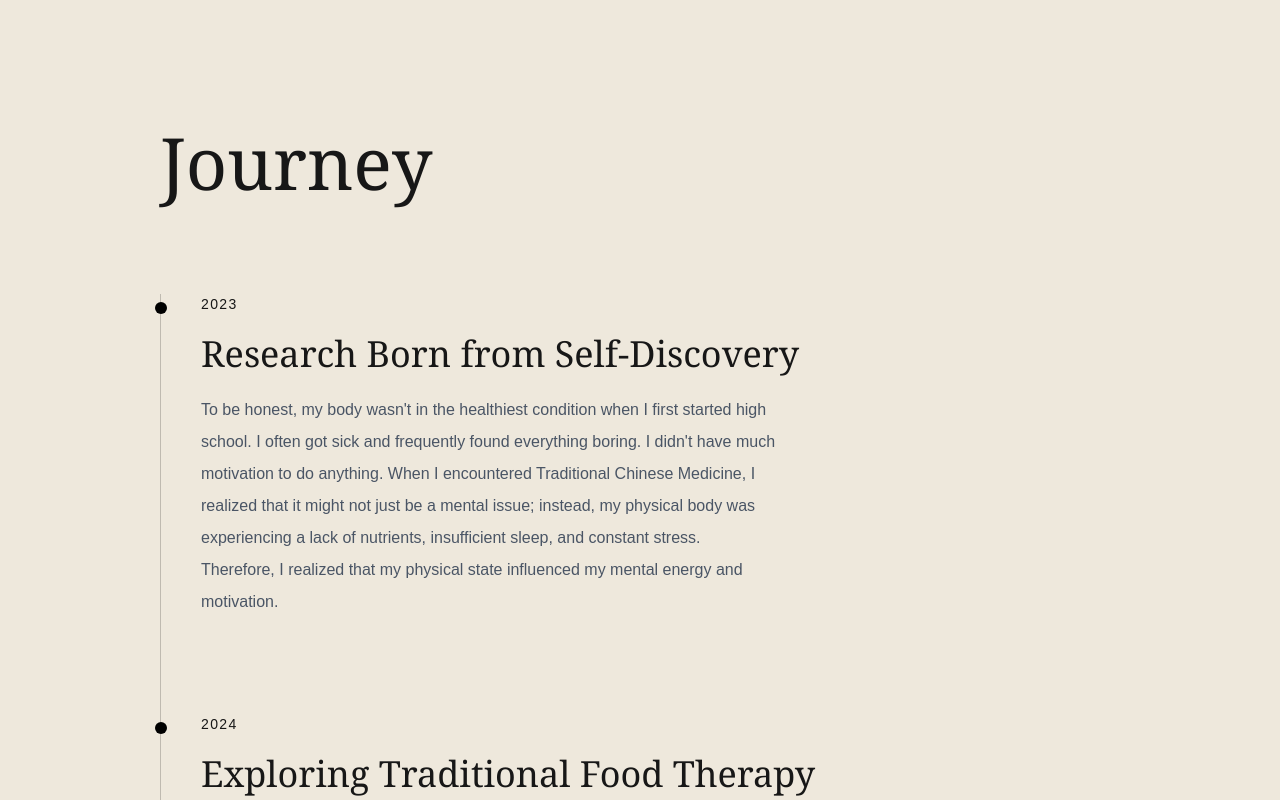
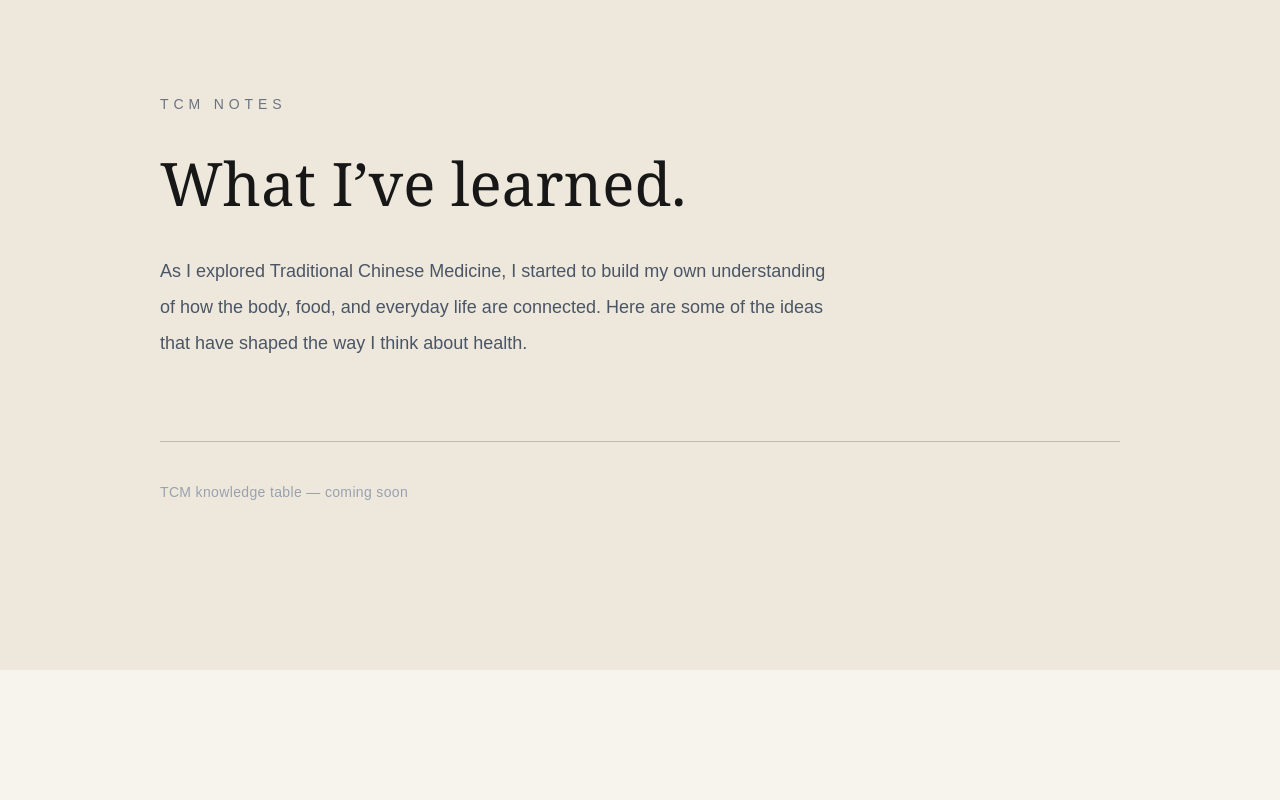
Before and after one commit to Sophie77227/Sophie-s-TCM-research-website, a Next.js app: page / in a window 1280 px wide. Shown: the part 2280-3080 px from the top of the page. Built offline with nearby package versions, Linux system fonts and the light colour scheme.

Commit message:
update journey section

```diff
--- a/components/Journey.tsx
+++ b/components/Journey.tsx
@@ -1,104 +1,32 @@
-"use client";
-
-import { motion } from "framer-motion";
-
-const journey = [
-  {
-    year: "2023",
-    title: "Research Born from Self-Discovery",
-    text: "To be honest, my body wasn't in the healthiest condition when I first started high school. I often got sick and frequently found everything boring. I didn't have much motivation to do anything. When I encountered Traditional Chinese Medicine, I realized that it might not just be a mental issue; instead, my physical body was experiencing a lack of nutrients, insufficient sleep, and constant stress. Therefore, I realized that my physical state influenced my mental energy and motivation.",
-  },
-
-  {
-    year: "2024",
-    title: "Exploring Traditional Food Therapy",
-    text: "I started baking when I was very young. I often used it as a stress-reducing activity. After I got to know more about TCM, I tried to integrate ingredients that are beneficial to our body and spirit with baking. I created many recipes which reimagined some modern desserts, such as Basque and Tiramisu, to make them more than just an indulgence. That way, I did my best to promote healthy lifestyles in my own way.",
-  },
-
-  {
-    year: "2025",
-    title: "Bridging Science and Traditional Wisdom",
-    text: "I began exploring how traditional health perspectives could be examined through modern scientific approaches, combining my interests in biology, research, and Traditional Chinese Medicine.",
-  },
-
-  {
-    year: "2026",
-    title: "Expanding Influence and Spreading Knowledge",
-    text: "This year, I began building platforms to translate complex health concepts into accessible knowledge. I developed an AI assistant embedded in this website that offers wellness perspectives through TCM, and created educational posts exploring anxiety, stress, and traditional approaches to emotional balance.",
-  },
-];
-
 export default function Journey() {
   return (
     <section
       id="journey"
-      className="bg-[#eee8dc] py-40"
+      className="bg-[#eee8dc] py-32"
     >
       <div className="max-w-5xl mx-auto px-8">
 
-        <h2 className="font-serif text-7xl mb-24">
-          Journey
+        <p className="text-sm tracking-[0.35em] text-gray-500 mb-8">
+          TCM NOTES
+        </p>
+
+        <h2 className="font-serif text-5xl md:text-6xl leading-tight mb-8">
+          What I’ve learned.
         </h2>
 
-        <div className="border-l border-black/20">
+        <p className="text-gray-600 leading-loose text-lg max-w-2xl mb-20">
+          As I explored Traditional Chinese Medicine, I started to
+          build my own understanding of how the body, food, and
+          everyday life are connected. Here are some of the ideas
+          that have shaped the way I think about health.
+        </p>
 
-          {journey.map((item) => (
-            <motion.div
-              key={item.year}
-              initial={{
-                opacity: 0,
-                x: -30,
-              }}
-              whileInView={{
-                opacity: 1,
-                x: 0,
-              }}
-              viewport={{
-                once: true,
-              }}
-              transition={{
-                duration: 0.6,
-              }}
-              className="
-                ml-10
-                mb-24
-                relative
-              "
-            >
+        {/* TCM knowledge table will go here */}
+        <div className="border-t border-black/20">
 
-              <div
-                className="
-                  absolute
-                  -left-[46px]
-                  top-2
-                  w-3
-                  h-3
-                  rounded-full
-                  bg-black
-                "
-              />
-
-              <p className="tracking-widest text-sm">
-                {item.year}
-              </p>
-
-              <h3 className="font-serif text-4xl mt-5">
-                {item.title}
-              </h3>
-
-              <p
-                className="
-                  mt-5
-                  text-gray-600
-                  leading-loose
-                  max-w-xl
-                "
-              >
-                {item.text}
-              </p>
-
-            </motion.div>
-          ))}
+          <div className="py-10 text-gray-400 text-sm tracking-wide">
+            TCM knowledge table — coming soon
+          </div>
 
         </div>
 
```
